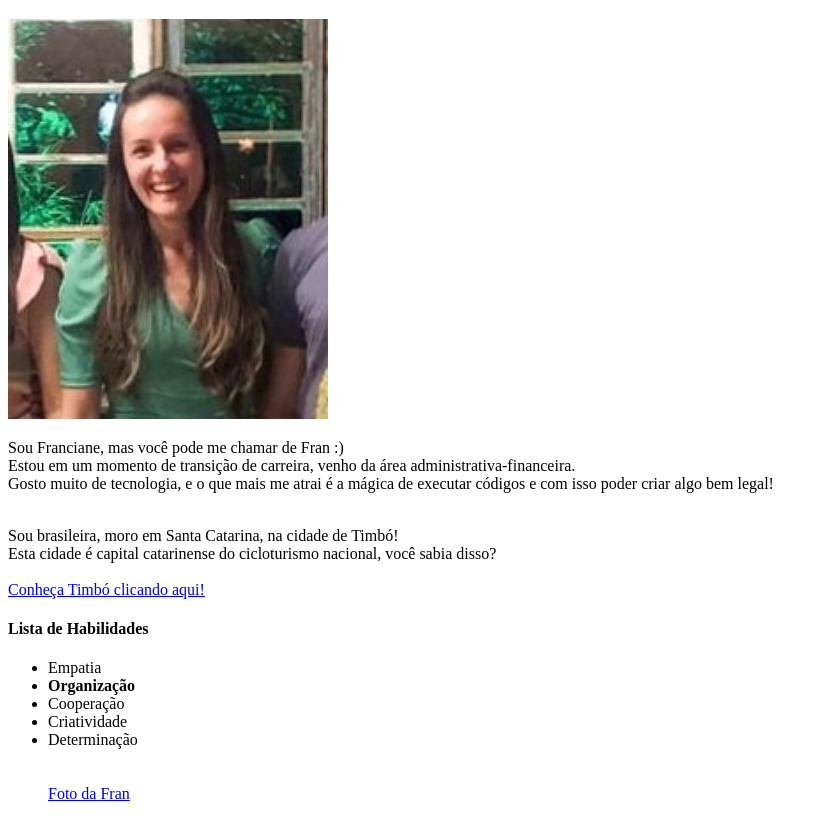
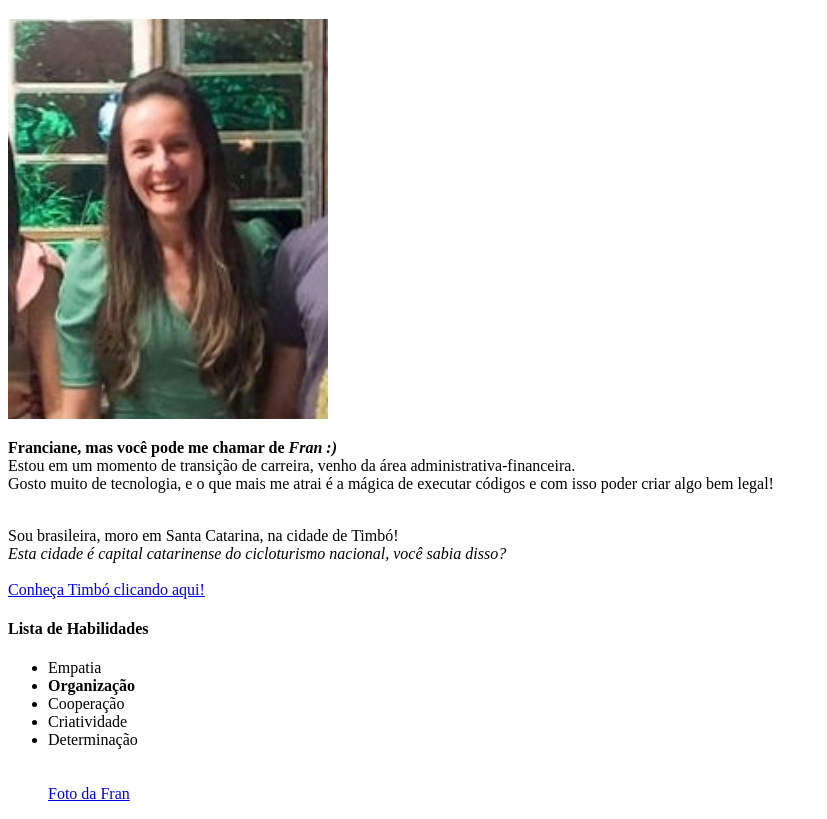
Before and after one commit to FrancianeMenestrina/PortifolioTrybe-Franciane, a plain HTML site: page index.html in a window 1280 px wide. Shown: the part 79-898 px from the top of the page, without its empty margins (0-827 px from the left). Drawn offline with Linux system fonts and the light colour scheme.

Commit message:
Adiciona partes em negrito e itálico

```diff
--- a/index.html
+++ b/index.html
@@ -12,11 +12,11 @@
 <br>
 <img id="Fotofran" src="Fran.jpeg" alt="Foto de Franciane Menestrina">
 <br>
-<p>Sou Franciane, mas você pode me chamar de Fran :) <br>
+<p> <strong>  Franciane, mas você pode me chamar de <em>Fran :) </em> </strong> <br>
     Estou em um momento de transição de carreira, venho da área administrativa-financeira. <br>
 Gosto muito de tecnologia, e o que mais me atrai é a mágica de executar códigos e com isso poder criar algo bem legal! </p><br>
 Sou brasileira, moro em Santa Catarina, na cidade de Timbó! <br>
-Esta cidade é capital catarinense do cicloturismo nacional, você sabia disso? <br>
+<em>Esta cidade é capital catarinense do cicloturismo nacional, você sabia disso? </em><br>
 <br>
 <a href="https://www.vidadeturista.com/destinos/timbo-sc.html" target="_blank">Conheça Timbó clicando aqui!</a>
 <h4>Lista de Habilidades</h4>
```
